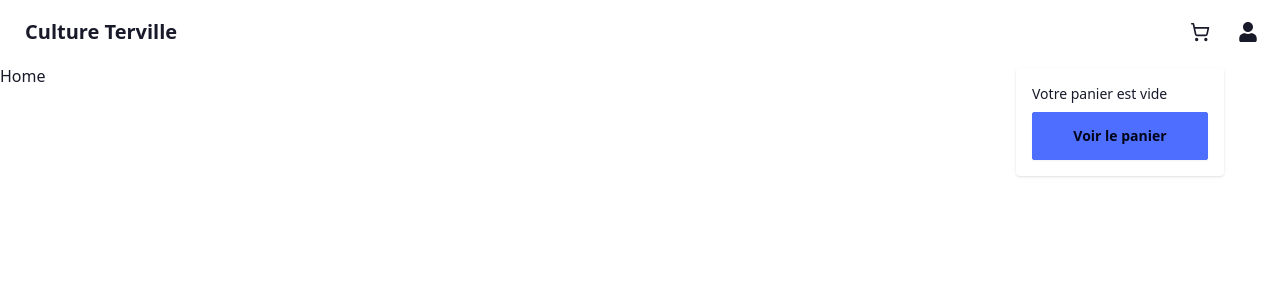
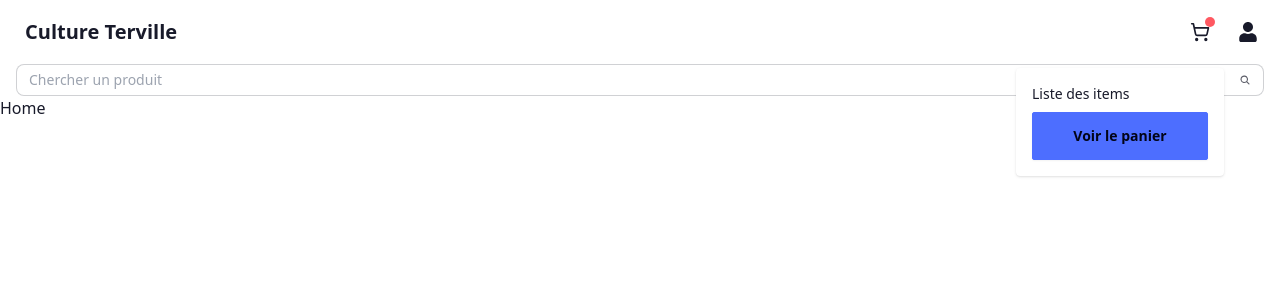
Before and after one commit to marjoriesiad/culture-terville, a Next.js app: page / in a window 1280 px wide. Both pictures are taken after a click on the button 1200 px from the left and 32 px from the top of the page. Shown: the top 300 px of the page. Built offline with nearby package versions, Linux system fonts and the light colour scheme.

Commit message:
:lipstick: add red indicator on cart icon when cart is not empty

```diff
--- a/src/components/Navbar.tsx
+++ b/src/components/Navbar.tsx
@@ -8,7 +8,9 @@ import { FaUser } from "react-icons/fa";
 const Navbar = () => {
   const [isLogginedIn, setIsLogginedIn] = useState(true);
   const [isAdmin, setIsAdmin] = useState(true);
+  const [cartList, setCartList] = useState(2);
   return (
+    <>
     <div className="navbar bg-base-100">
       <div className="flex-1">
         <a href="/" className="btn btn-ghost text-xl">Culture Terville</a>
@@ -16,11 +18,25 @@ const Navbar = () => {
       <div className="flex-none">
         <div className="dropdown dropdown-end">
           <div tabIndex={0} role="button" className="btn btn-ghost btn-circle">
-            <LuShoppingCart className="text-xl" />
+            {cartList > 0 ? (
+              <div className="indicator">
+              <span className="indicator-item badge badge-error scale-50 rounded-full"></span>
+              <LuShoppingCart className="text-xl" />
+            </div>
+            ) : (
+              <LuShoppingCart className="text-xl" />
+            )}
+
+
           </div>
           <div tabIndex={0} className="card card-compact dropdown-content bg-base-100 z-[1] mt-3 w-52 shadow">
             <div className="card-body">
-              <p className="text-sm">Votre panier est vide</p>
+              {cartList === 0 ? (
+                <p className="text-sm">Votre panier est vide</p>
+              ) : (
+                <p>Liste des items</p>
+              )}
+
               <div className="card-actions">
                 <button className="btn btn-primary btn-block">Voir le panier</button>
               </div>
@@ -63,6 +79,10 @@ const Navbar = () => {
         </div>
       </div>
     </div>
+   <div className="px-4">
+    <SearchBar />
+   </div>
+    </>
 
   )
 }
--- a/src/components/ui/SearchBar.tsx
+++ b/src/components/ui/SearchBar.tsx
@@ -4,8 +4,8 @@ interface SearchBarProps {
 
 const SearchBar = ({ size = 'input-sm' }: SearchBarProps) => {
   return (
-    <label className={`input input-bordered flex items-center gap-2 ${size}`}>
-      <input type="text" className="grow" placeholder="Search" />
+    <label className={`input input-bordered flex items-center gap-2 rounded-lg ${size}`}>
+      <input type="text" className="grow" placeholder="Chercher un produit" />
       <svg
         xmlns="http://www.w3.org/2000/svg"
         viewBox="0 0 16 16"
```
